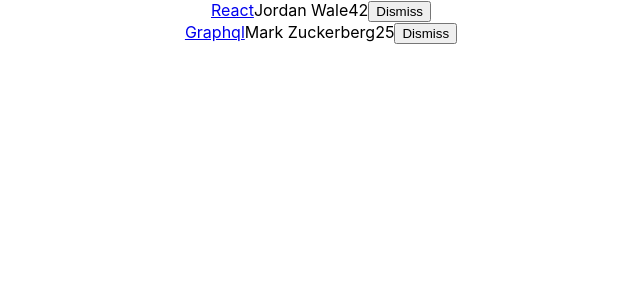
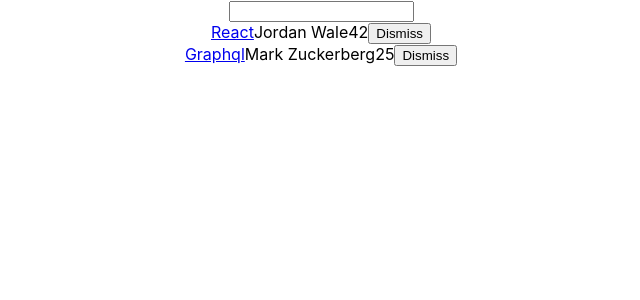
Before and after one commit to Shiblii/Road-to-react, a React (Create React App) app: page / in a window 1280 px wide. Shown: the top 300 px of the page, without its empty margins (319-959 px from the left). Built offline with nearby package versions, Linux system fonts and the light colour scheme.

Commit message:
form input that does not work due to way onSearchchangeevent is passed

```diff
--- a/src/App.js
+++ b/src/App.js
@@ -21,14 +21,18 @@
 
 }
 ]
+const isSearched= (searchTerm) => (item) =>item.title.toLowerCase().includes(searchTerm.toLowerCase());
+
+
 class  App extends Component {
 	constructor(props){
 		super(props)
 		this.state ={
 			list,
-			image:"hut.png"
-		}
+      searchTerm:"",
+				}
 	this.onDismiss = this.onDismiss.bind(this);
+	this.onSearchChange =this.onSearchChange.bind(this);
 	}
 
 	onDismiss(id){
@@ -37,10 +41,17 @@
 		const updatedList = this.state.list.filter(isNotId)
 		this.setState({list:updatedList});
 	}
+	onSearchChange(event){
+		this.setState ({searchTerm : event.target.value});
+
+	}
 	render(){
   return (
     <div className="App">
-	{this.state.list.map(item => <div key ={item.objectId}><span><a href={item.url}>{item.title}</a></span>
+		<form>
+<input type="text" onChange ={this.onSearchChange}/>
+		</form>
+	{this.state.list.filter(isSearched(this.state.searchTerm)).map(item => <div key ={item.objectId}><span><a href={item.url}>{item.title}</a></span>
 	<span>{item.author}</span>
 	<span>{item.num_comments}</span>
 	<span>{item.points}</span>
```
